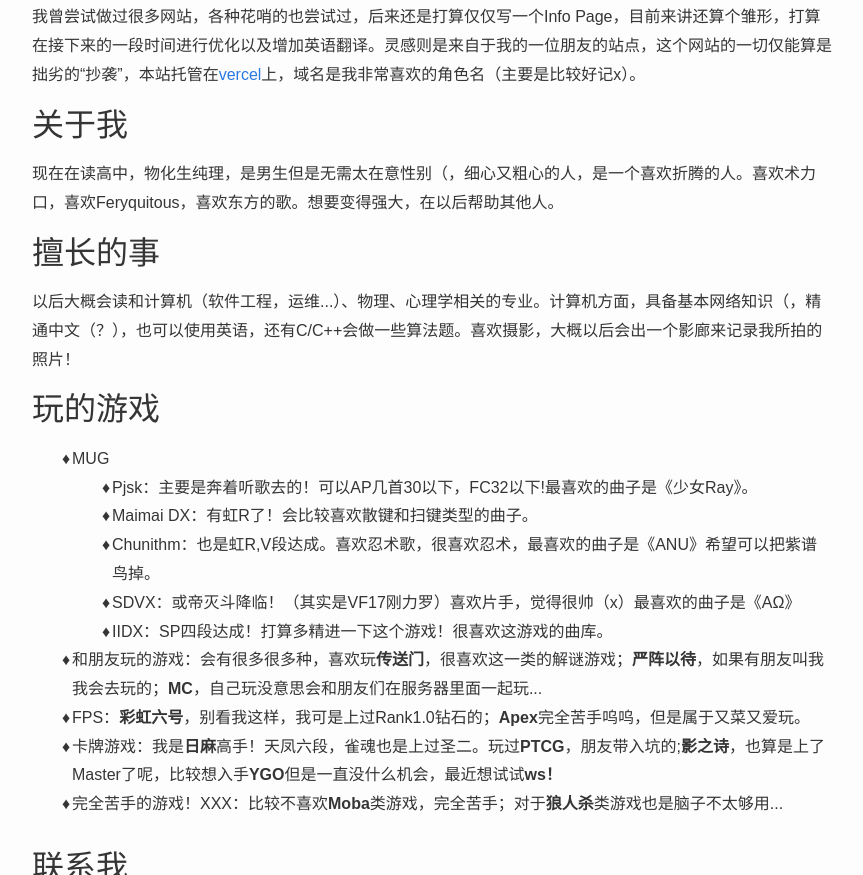
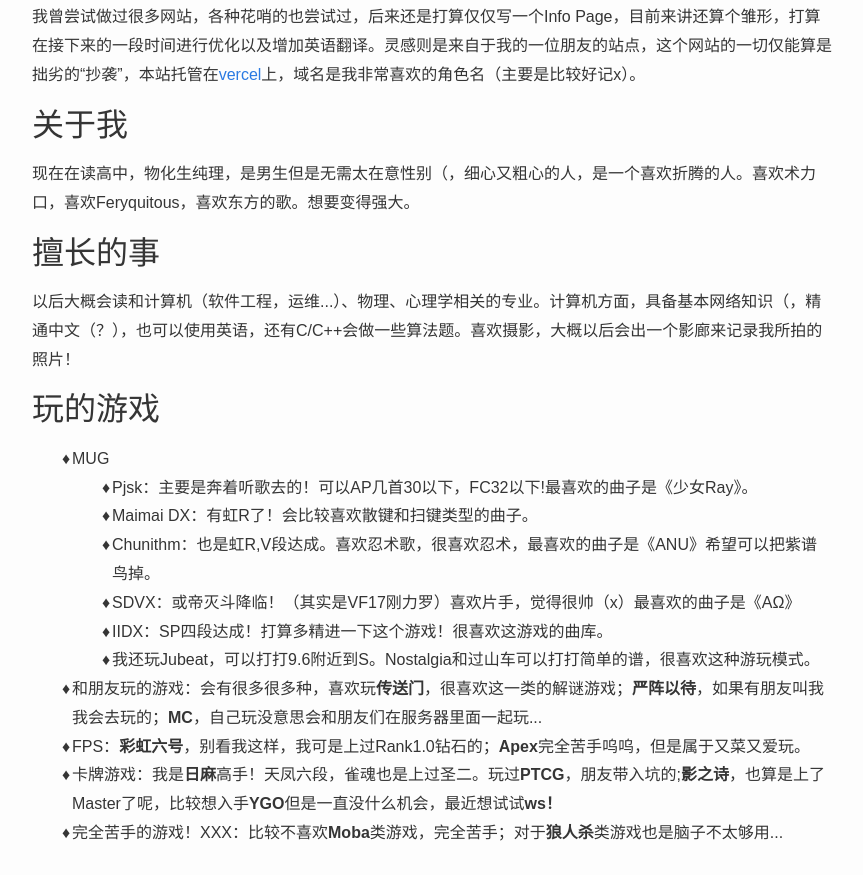
Before and after one commit to Taloran/infopage, a plain HTML site: page index.html in a window 1280 px wide. Shown: the part 645-1520 px from the top of the page, without its empty margins (208-1071 px from the left). Drawn offline with Linux system fonts and the light colour scheme.

Commit message:
Update index.html

```diff
--- a/index.html
+++ b/index.html
@@ -18,7 +18,7 @@
                     <h1>关于本站</h1>
                     <p>我曾尝试做过很多网站，各种花哨的也尝试过，后来还是打算仅仅写一个Info Page，目前来讲还算个雏形，打算在接下来的一段时间进行优化以及增加英语翻译。灵感则是来自于我的一位朋友的站点，这个网站的一切仅能算是拙劣的“抄袭”，本站托管在<a href="https://vercel.com/">vercel</a>上，域名是我非常喜欢的角色名（主要是比较好记x）。
                     <h1>关于我</h1>
-                    <p>现在在读高中，物化生纯理，是男生但是无需太在意性别（，细心又粗心的人，是一个喜欢折腾的人。喜欢术力口，喜欢Feryquitous，喜欢东方的歌。想要变得强大，在以后帮助其他人。</p>
+                    <p>现在在读高中，物化生纯理，是男生但是无需太在意性别（，细心又粗心的人，是一个喜欢折腾的人。喜欢术力口，喜欢Feryquitous，喜欢东方的歌。想要变得强大。</p>
                     <h1>擅长的事</h1>
                     <p>以后大概会读和计算机（软件工程，运维...）、物理、心理学相关的专业。计算机方面，具备基本网络知识（，精通中文（？），也可以使用英语，还有C/C++会做一些算法题。喜欢摄影，大概以后会出一个影廊来记录我所拍的照片！<p>
                     <h1>玩的游戏</h1>
@@ -30,6 +30,7 @@
 		                    	<li>Chunithm：也是虹R,V段达成。喜欢忍术歌，很喜欢忍术，最喜欢的曲子是《ANU》希望可以把紫谱鸟掉。</li>
 		                    	<li>SDVX：或帝灭斗降临！（其实是VF17刚力罗）喜欢片手，觉得很帅（x）最喜欢的曲子是《AΩ》</li>
 					<li>IIDX：SP四段达成！打算多精进一下这个游戏！很喜欢这游戏的曲库。</li>
+					<li>我还玩Jubeat，可以打打9.6附近到S。Nostalgia和过山车可以打打简单的谱，很喜欢这种游玩模式。</li>
 	                    	</ul>
 	                    <li>和朋友玩的游戏：会有很多很多种，喜欢玩<b>传送门</b>，很喜欢这一类的解谜游戏；<b>严阵以待</b>，如果有朋友叫我我会去玩的；<b>MC</b>，自己玩没意思会和朋友们在服务器里面一起玩...</li>
                     	<li>FPS：<b>彩虹六号</b>，别看我这样，我可是上过Rank1.0钻石的；<b>Apex</b>完全苦手呜呜，但是属于又菜又爱玩。</li>
```
